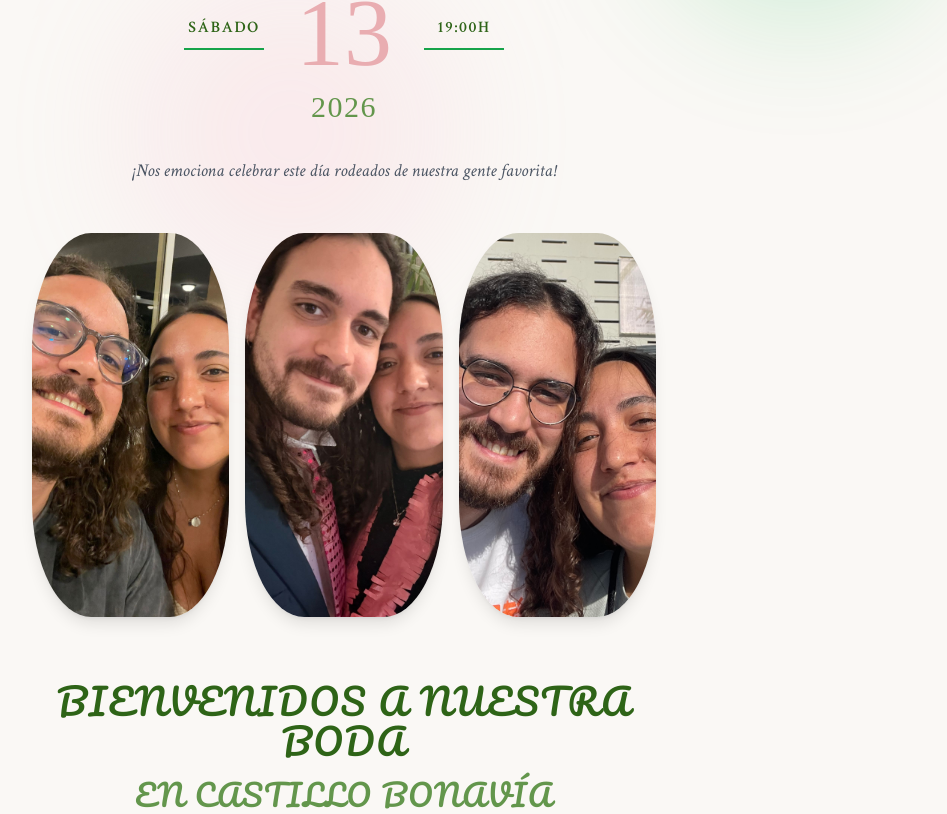
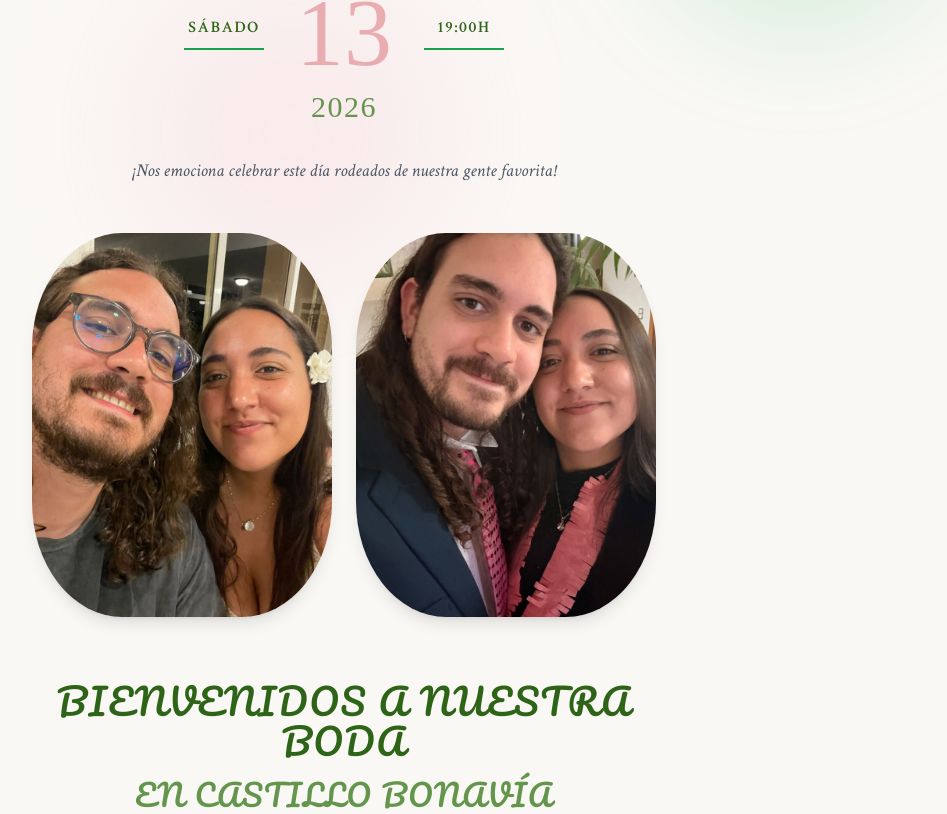
Before and after one commit to diegomorcillod/web-wedding, a React (Vite) app: page / in a window 1280 px wide. Shown: the part 427-1241 px from the top of the page, without its empty margins (296-1243 px from the left). Built offline with nearby package versions, Linux system fonts and the light colour scheme; a web font is replaced by a local one.

Commit message:
Mostrar solo 2 fotos en el collage

```diff
--- a/src/components/PhotoCollage.tsx
+++ b/src/components/PhotoCollage.tsx
@@ -2,14 +2,14 @@ import React from 'react';
 
 const PhotoCollage: React.FC = () => {
   return (
-    <div className="mt-8 sm:mt-12 max-w-5xl mx-auto px-2 sm:px-4">
-      <div className="grid grid-cols-3 gap-2 sm:gap-4">
+    <div className="mt-8 sm:mt-12 max-w-4xl mx-auto px-2 sm:px-4">
+      <div className="grid grid-cols-2 gap-3 sm:gap-6">
         {/* Foto 1 */}
         <div className="overflow-hidden rounded-[30%] shadow-lg">
           <img
             src="/images/foto1.jpg"
             alt="Diego y Sofía"
-            className="w-full h-56 sm:h-72 md:h-96 object-cover"
+            className="w-full h-64 sm:h-80 md:h-96 object-cover"
           />
         </div>
 
@@ -18,16 +18,7 @@ const PhotoCollage: React.FC = () => {
           <img
             src="/images/foto2.jpeg"
             alt="Diego y Sofía"
-            className="w-full h-56 sm:h-72 md:h-96 object-cover"
-          />
-        </div>
-
-        {/* Foto 3 */}
-        <div className="overflow-hidden rounded-[30%] shadow-lg">
-          <img
-            src="/images/foto3.jpeg"
-            alt="Diego y Sofía"
-            className="w-full h-56 sm:h-72 md:h-96 object-cover"
+            className="w-full h-64 sm:h-80 md:h-96 object-cover"
           />
         </div>
       </div>
```
